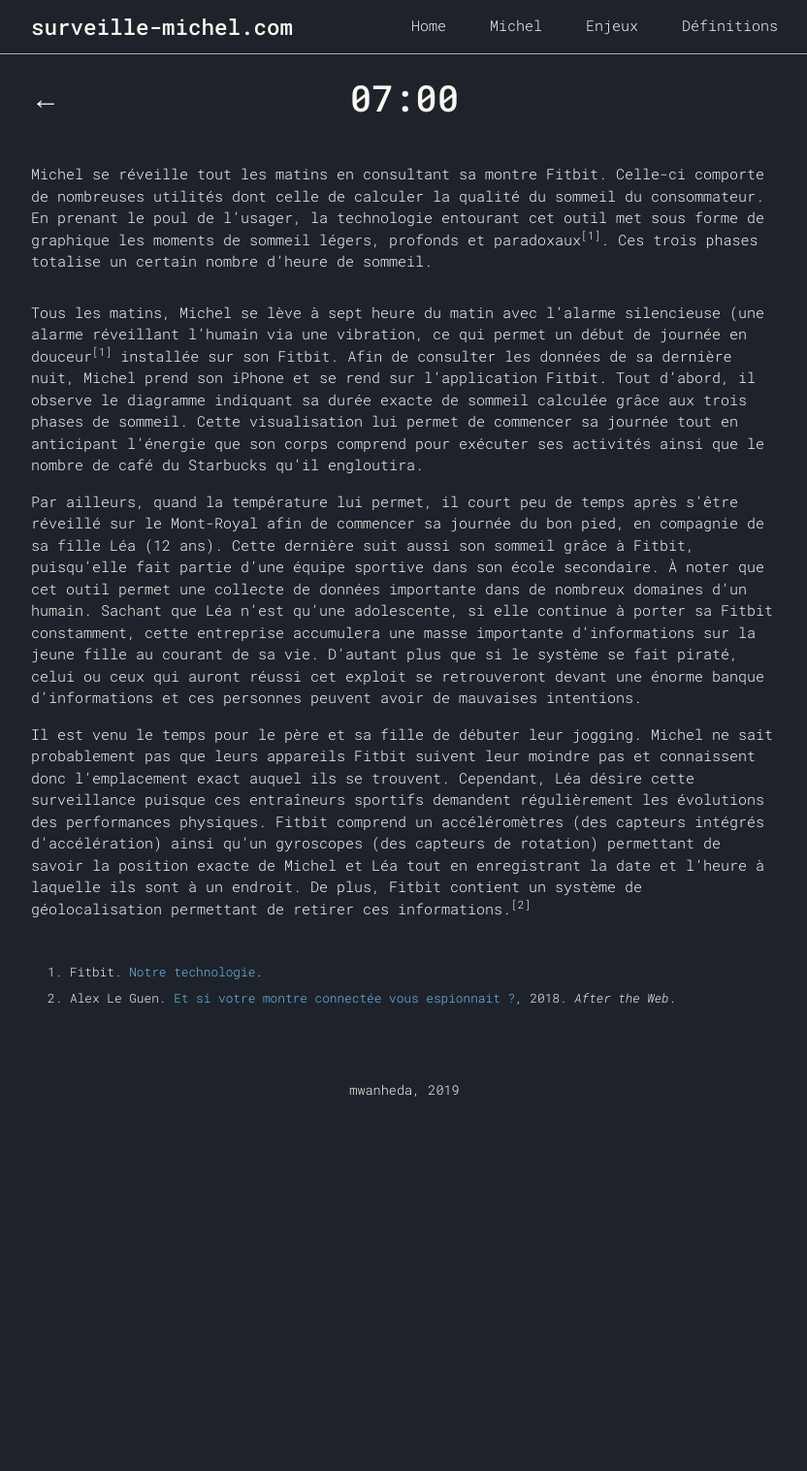
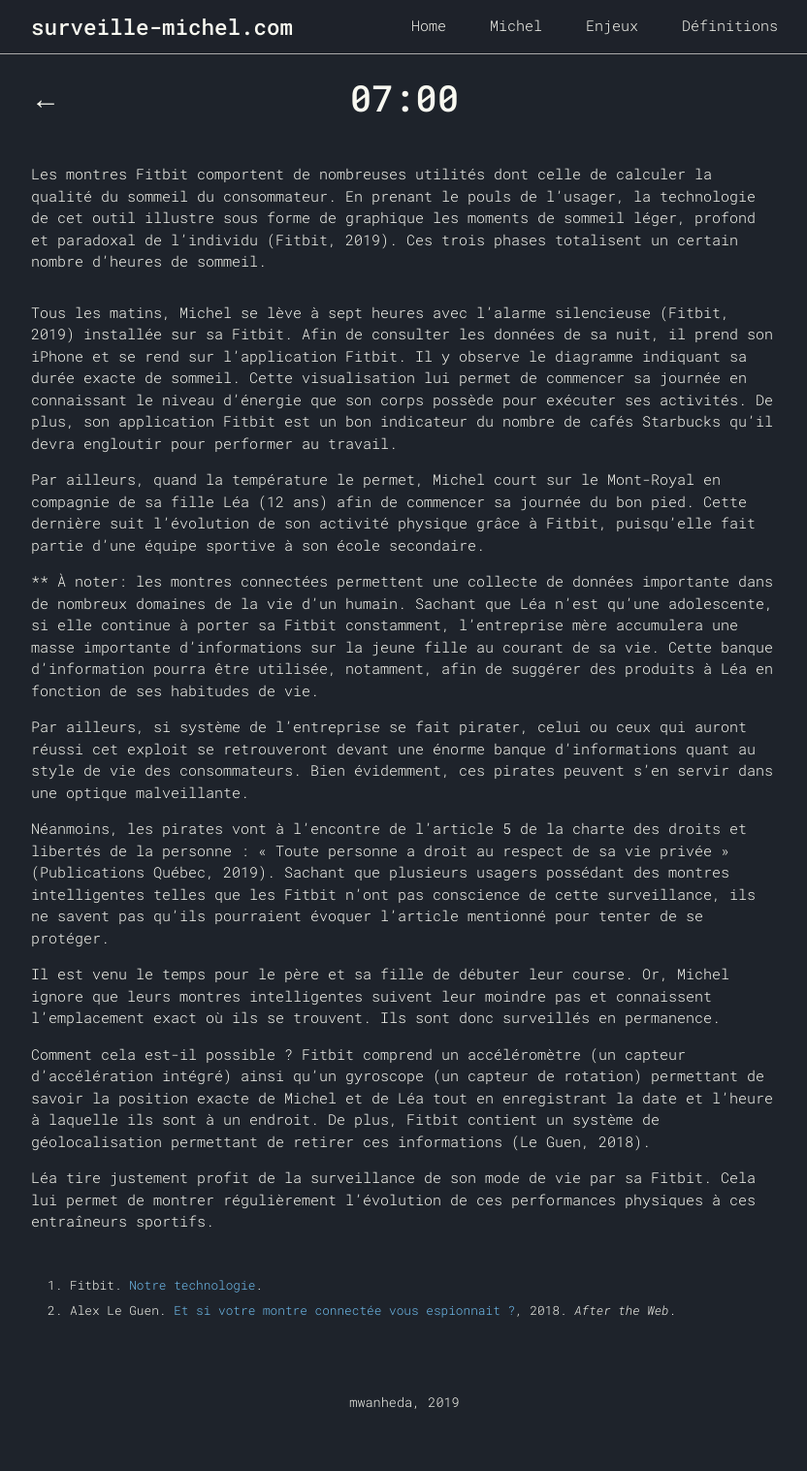
Before and after one commit to mwanheda/michel, a Jekyll site: the page built from _steps/0700.md, in a window 1280 px wide. Shown: the whole page at 97% size, without its empty margins (223-1055 px from the left). Built offline with Jekyll 4.4.1, drawn with Linux system fonts in a browser that asks for light colours; before the commit the page ends 1194 px from its top, so only the background shows below that.

Commit message:
Update 0700.md

```diff
--- a/_steps/0700.md
+++ b/_steps/0700.md
@@ -2,9 +2,7 @@
 layout: step
 time: '07:00'
 description: >
-  Michel se réveille et comme à son habitude, il prend conscience des données
-  récoltées par sa montre Fitbit afin de vérifier la qualité de son sommeil. De
-  plus, sa routine du matin est suivi par un jogging avec sa fille Léa.
+  Michel se réveille et, fidèle à son habitude, il prend conscience des données récoltées par sa montre Fitbit afin de vérifier la qualité de son sommeil. Sa routine matinale se poursuit par une course avec sa fille Léa.
 issues: ['economic', 'social']
 references:
   - author: Fitbit
@@ -17,11 +15,21 @@
     url: http://aftertheweb.com/et-si-votre-montre-connectee-vous-espionnait/
 permalink: /0700
 ---
+Les montres Fitbit comportent de nombreuses utilités dont celle de calculer la qualité du sommeil du consommateur. En prenant le pouls de l’usager, la technologie de cet outil illustre sous forme de graphique les moments de sommeil léger, profond et paradoxal de l’individu (Fitbit, 2019). Ces trois phases totalisent un certain nombre d’heures de sommeil.
 
-Michel se réveille tout les matins en consultant sa montre Fitbit. Celle-ci comporte de nombreuses utilités dont celle de calculer la qualité du sommeil du consommateur. En prenant le poul de l’usager, la technologie entourant cet outil met sous forme de graphique les moments de sommeil légers, profonds et paradoxaux<sup>[1]</sup>. Ces trois phases totalise un certain nombre d’heure de sommeil.
+Tous les matins, Michel se lève à sept heures avec l’alarme silencieuse (Fitbit, 2019) installée sur sa Fitbit. Afin de consulter les données de sa nuit, il prend son iPhone et se rend sur l’application Fitbit. Il y observe le diagramme indiquant sa durée exacte de sommeil. Cette visualisation lui permet de commencer sa journée en connaissant le niveau d’énergie que son corps possède pour exécuter ses activités. De plus, son application Fitbit est un bon indicateur du nombre de cafés Starbucks qu’il devra engloutir pour performer au travail.
 
-Tous les matins, Michel se lève à sept heure du matin avec l’alarme silencieuse (une alarme réveillant l’humain via une vibration, ce qui permet un début de journée en douceur<sup>[1]</sup> installée sur son Fitbit. Afin de consulter les données de sa dernière nuit, Michel prend son iPhone et se rend sur l’application Fitbit. Tout d’abord, il observe le diagramme indiquant sa durée exacte de sommeil calculée grâce aux trois phases de sommeil. Cette visualisation lui permet de commencer sa journée tout en anticipant l’énergie que son corps comprend pour exécuter ses activités ainsi que le nombre de café du Starbucks qu’il engloutira.
+Par ailleurs, quand la température le permet, Michel court sur le Mont-Royal en compagnie de sa fille Léa (12 ans) afin de commencer sa journée du bon pied. Cette dernière suit l’évolution de son activité physique grâce à Fitbit, puisqu’elle fait partie d’une équipe sportive à son école secondaire.
 
-Par ailleurs, quand la température lui permet, il court peu de temps après s’être réveillé sur le Mont-Royal afin de commencer sa journée du bon pied, en compagnie de sa fille Léa (12 ans). Cette dernière suit aussi son sommeil grâce à Fitbit, puisqu’elle fait partie d’une équipe sportive dans son école secondaire. À noter que cet outil permet une collecte de données importante dans de nombreux domaines d’un humain. Sachant que Léa n’est qu’une adolescente, si elle continue à porter sa Fitbit constamment, cette entreprise accumulera une masse importante d’informations sur la jeune fille au courant de sa vie. D’autant plus que si le système se fait piraté, celui ou ceux qui auront réussi cet exploit se retrouveront devant une énorme banque d’informations et ces personnes peuvent avoir de mauvaises intentions.
+** À noter: les montres connectées permettent une collecte de données importante dans de nombreux domaines de la vie d’un humain. Sachant que Léa n’est qu’une adolescente, si elle continue à porter sa Fitbit constamment, l’entreprise mère accumulera une masse importante d’informations sur la jeune fille au courant de sa vie. Cette banque d’information pourra être utilisée, notamment, afin de suggérer des produits à Léa en fonction de ses habitudes de vie.
 
-Il est venu le temps pour le père et sa fille de débuter leur jogging. Michel ne sait probablement pas que leurs appareils Fitbit suivent leur moindre pas et connaissent donc l’emplacement exact auquel ils se trouvent. Cependant, Léa désire cette surveillance puisque ces entraîneurs sportifs demandent régulièrement les évolutions des performances physiques. Fitbit comprend un accéléromètres (des capteurs intégrés d’accélération) ainsi qu’un gyroscopes (des capteurs de rotation) permettant de savoir la position exacte de Michel et Léa tout en enregistrant la date et l’heure à laquelle ils sont à un endroit. De plus, Fitbit contient un système de géolocalisation permettant de retirer ces informations.<sup>[2]</sup>
+Par ailleurs, si système de l’entreprise se fait pirater, celui ou ceux qui auront réussi cet exploit se retrouveront devant une énorme banque d’informations quant au style de vie des consommateurs. Bien évidemment, ces pirates peuvent s’en servir dans une optique malveillante.
+
+Néanmoins, les pirates vont à l’encontre de l’article 5 de la charte des droits et libertés de la personne : « Toute personne a droit au respect de sa vie privée » (Publications Québec, 2019). Sachant que plusieurs usagers possédant des montres intelligentes telles que les Fitbit n’ont pas conscience de cette surveillance, ils ne savent pas qu’ils pourraient évoquer l’article mentionné pour tenter de se protéger.
+
+Il est venu le temps pour le père et sa fille de débuter leur course. Or, Michel ignore que leurs montres intelligentes suivent leur moindre pas et connaissent l’emplacement exact où ils se trouvent. Ils sont donc surveillés en permanence.
+
+Comment cela est-il possible ?
+Fitbit comprend un accéléromètre (un capteur d’accélération intégré) ainsi qu’un gyroscope (un capteur de rotation) permettant de savoir la position exacte de Michel et de Léa tout en enregistrant la date et l’heure à laquelle ils sont à un endroit. De plus, Fitbit contient un système de géolocalisation permettant de retirer ces informations (Le Guen, 2018).
+
+Léa tire justement profit de la surveillance de son mode de vie par sa Fitbit. Cela lui permet de montrer régulièrement l’évolution de ces performances physiques à ces entraîneurs sportifs.
```
